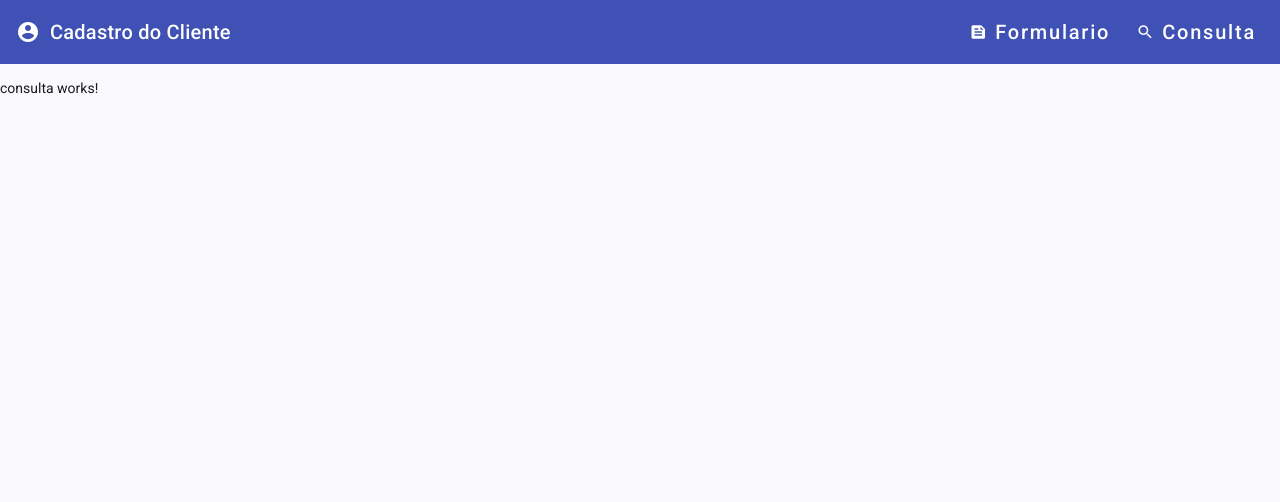
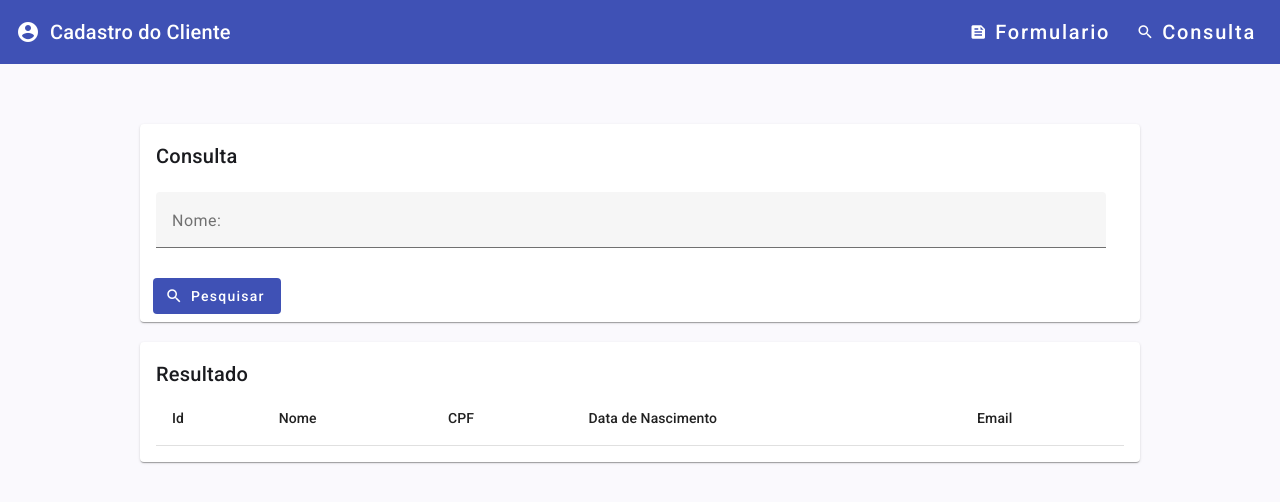
Before and after one commit to GabrielNZ/RegisterPage-Project, an Angular app: page /consulta in a window 1280 px wide. Shown: the top 502 px of the page. Built offline with nearby package versions, Linux system fonts and the light colour scheme.

Commit message:
CREATED: Consulta Table with TableMaterial

```diff
--- a/src/app/clienteService.ts
+++ b/src/app/clienteService.ts
@@ -9,9 +9,19 @@ export class ClienteService {
         const storage = this.obterStorage();
         storage.push(cliente);
         localStorage.setItem(ClienteService.REPO_CLIENTES, JSON.stringify(storage));
+        console.log(this.obterStorage())
     }
-    obterStorage(): Cliente[] {
+    pesquisarCliente(nome: string): Cliente[] {
+        return this.obterStorage()
+    }
+
+    private obterStorage(): Cliente[] {
         const clientes = localStorage.getItem(ClienteService.REPO_CLIENTES);
-        return clientes ? JSON.parse(clientes) : localStorage.setItem(ClienteService.REPO_CLIENTES, JSON.stringify([])), [];
+        if (clientes) {
+            return JSON.parse(clientes);
+        } else {
+            localStorage.setItem(ClienteService.REPO_CLIENTES, JSON.stringify([]));
+        }
+        return [];
     }
 }
--- a/src/app/consulta/consulta.html
+++ b/src/app/consulta/consulta.html
@@ -1 +1,62 @@
-<p>consulta works!</p>
+<div class="container-consulta">
+    <div class="div-consulta">
+        <form class="mt-60" #buscaForm="ngForm">
+            <mat-card>
+                <mat-card-header>
+                    <mat-card-title>Consulta</mat-card-title>
+                </mat-card-header>
+                <mat-card-content class="mt-20">
+                    <div class="container-content">
+                        <div class="div-content">
+                            <mat-form-field class="full-width">
+                                <mat-label>Nome:</mat-label>
+                                <input type="text" placeholder="Ex: Gabriel" matInput name="nome">
+                            </mat-form-field>
+                        </div>
+                    </div>
+                </mat-card-content>
+                <mat-card-actions>
+                    <button mat-flat-button color="primary" type="submit" class="ml-5">
+                        <mat-icon fontIcon="search"></mat-icon>
+                        Pesquisar
+                    </button>
+                </mat-card-actions>
+            </mat-card>
+        </form>
+    </div>
+</div>
+<div class="container-consulta mt-20">
+    <div class="div-consulta">
+        <mat-card>
+                <mat-card-header>
+                    <mat-card-title>Resultado</mat-card-title>
+                </mat-card-header>
+                <mat-card-content>
+                    <table mat-table [dataSource]="listaClientes">
+                        <ng-container matColumnDef="id">
+                            <th mat-header-cell *matHeaderCellDef>Id</th>
+                            <td mat-cell *matCellDef="let cliente">{{ cliente.id }}</td>
+                        </ng-container>
+                        <ng-container matColumnDef="nome">
+                            <th mat-header-cell *matHeaderCellDef>Nome</th>
+                            <td mat-cell *matCellDef="let cliente">{{ cliente.nome }}</td>
+                        </ng-container>
+                        <ng-container matColumnDef="cpf">
+                            <th mat-header-cell *matHeaderCellDef>CPF</th>
+                            <td mat-cell *matCellDef="let cliente">{{ cliente.cpf }}</td>
+                        </ng-container>
+                        <ng-container matColumnDef="dataNascimento">
+                            <th mat-header-cell *matHeaderCellDef>Data de Nascimento</th>
+                            <td mat-cell *matCellDef="let cliente">{{ cliente.dataNascimento }}</td>
+                        </ng-container>
+                        <ng-container matColumnDef="email">
+                            <th mat-header-cell *matHeaderCellDef>Email</th>
+                            <td mat-cell *matCellDef="let cliente">{{ cliente.email }}</td>
+                        </ng-container>
+                        <tr mat-header-row *matHeaderRowDef="consultaTableColumns"></tr>
+                        <tr mat-row *matRowDef="let row; columns: consultaTableColumns;"></tr>
+                    </table>
+                </mat-card-content>
+        </mat-card>
+    </div>
+</div>
--- a/src/app/consulta/consulta.scss
+++ b/src/app/consulta/consulta.scss
@@ -0,0 +1,19 @@
+.container-consulta {
+  display: flex;
+  flex-direction: row;
+  justify-content: center;
+}
+.div-consulta {
+  display: flex;
+  flex-direction: column;
+  width: 1000px;
+}
+.container-content {
+    display: flex;
+    flex-direction: row;
+}
+.div-content {
+    display: flex;
+    flex-direction: column;
+    width: 950px;
+}
--- a/src/app/consulta/consulta.ts
+++ b/src/app/consulta/consulta.ts
@@ -1,9 +1,29 @@
-import { Component } from '@angular/core';
+import { Component, OnInit } from '@angular/core';
+import { MatInputModule } from '@angular/material/input';
+import { MatCardModule } from '@angular/material/card';
+import { MatIconModule } from '@angular/material/icon';
+import { FormsModule } from '@angular/forms';
+import { MatTableModule } from '@angular/material/table';
+import { MatAnchor } from "@angular/material/button";
+import { MatButtonModule } from '@angular/material/button';
+import { ClienteService } from '.././clienteService';
+import { Cliente } from '../cadastro/cliente';
 
 @Component({
-  imports: [],
+  imports: [MatInputModule, MatCardModule, MatIconModule, FormsModule, MatTableModule, MatAnchor, MatButtonModule],
   selector: 'app-consulta',
   styleUrl: './consulta.scss',
   templateUrl: './consulta.html',
 })
-export class ConsultaComponent {}
+export class ConsultaComponent implements OnInit {
+  listaClientes: Cliente[] = []
+  consultaTableColumns: string[] = ['id', 'nome', 'cpf','dataNascimento', 'email'];
+
+  constructor(private clienteService: ClienteService) {
+
+  }
+
+  ngOnInit(): void {
+    this.listaClientes = this.clienteService.pesquisarCliente('');
+  }
+}
```
Also changed, not shown: 2 other files (tests, documents, lock files or other folders).
